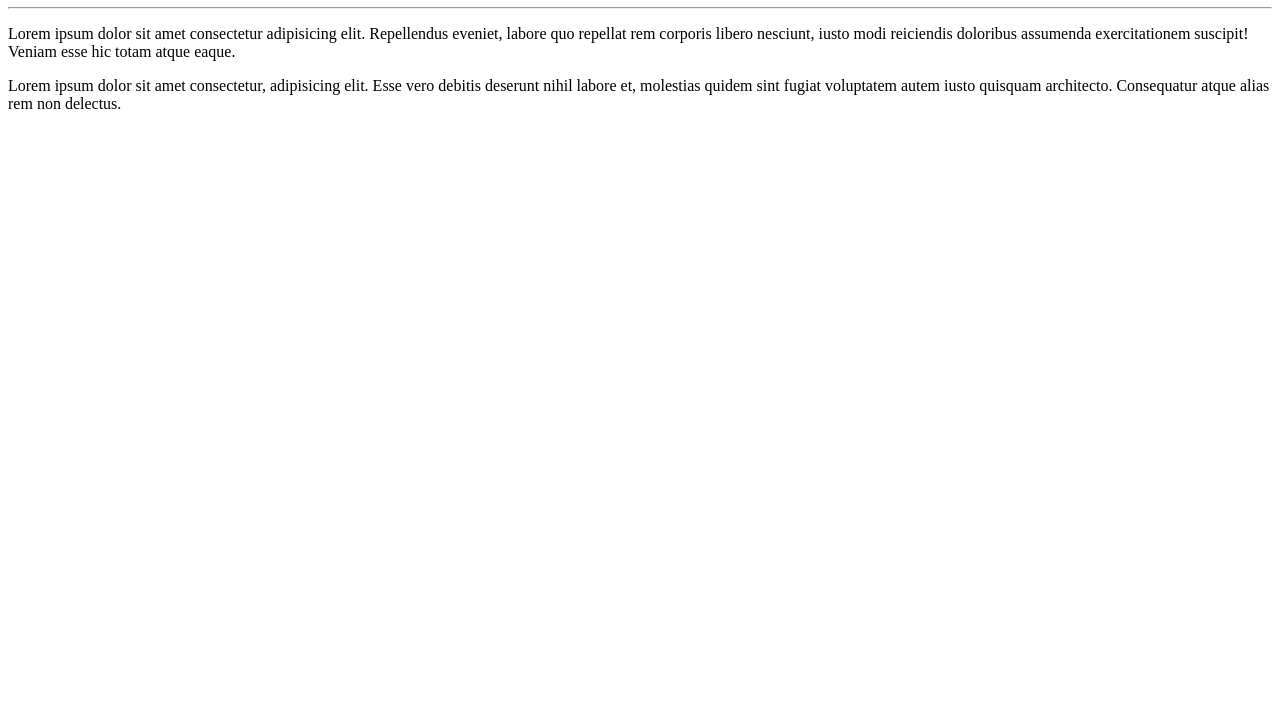
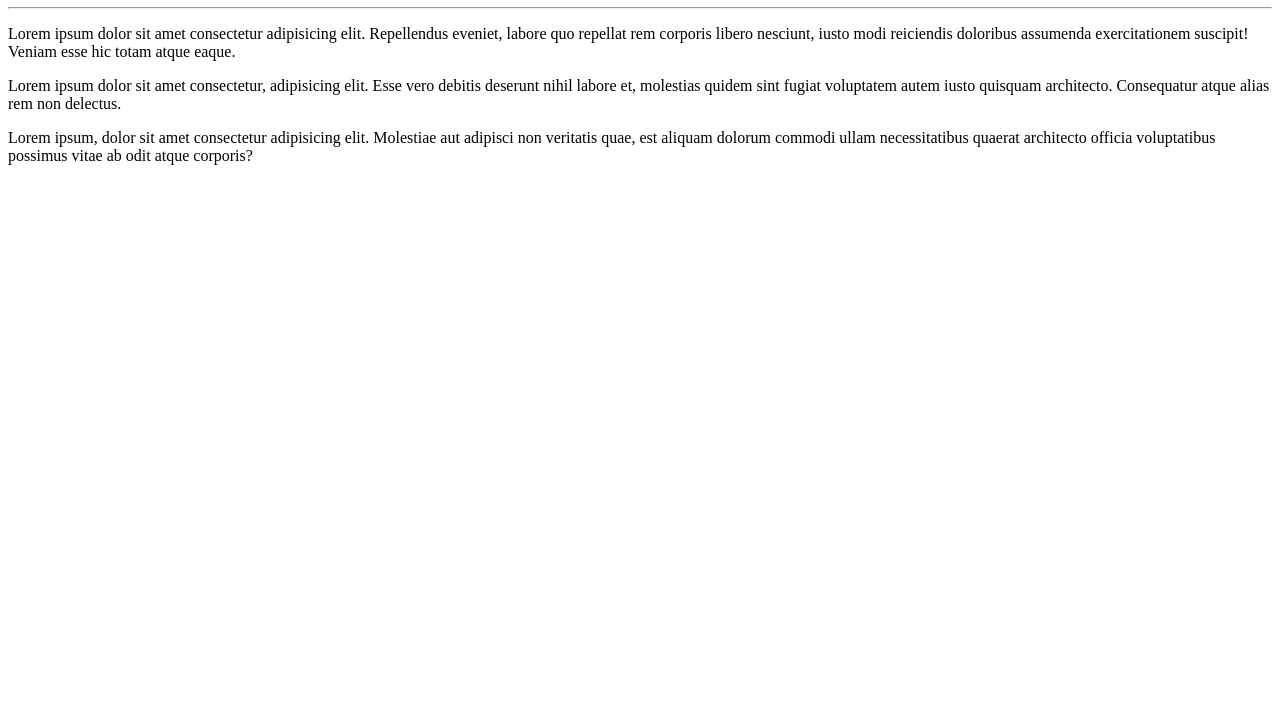
Before and after one commit to MarceloRossberg/HelloWorld, a plain HTML site: page exemplo01/index.html in a window 1280 px wide. Shown: the part 73-800 px from the top of the page. Drawn offline with Linux system fonts and the light colour scheme.

Commit message:
Adicionando terceiro parágrafo

```diff
--- a/exemplo01/index.html
+++ b/exemplo01/index.html
@@ -11,5 +11,6 @@
     <hr>
     <p>Lorem ipsum dolor sit amet consectetur adipisicing elit. Repellendus eveniet, labore quo repellat rem corporis libero nesciunt, iusto modi reiciendis doloribus assumenda exercitationem suscipit! Veniam esse hic totam atque eaque.</p>
     <p>Lorem ipsum dolor sit amet consectetur, adipisicing elit. Esse vero debitis deserunt nihil labore et, molestias quidem sint fugiat voluptatem autem iusto quisquam architecto. Consequatur atque alias rem non delectus.</p>
+    <p>Lorem ipsum, dolor sit amet consectetur adipisicing elit. Molestiae aut adipisci non veritatis quae, est aliquam dolorum commodi ullam necessitatibus quaerat architecto officia voluptatibus possimus vitae ab odit atque corporis?</p>
 </body>
 </html>
```
